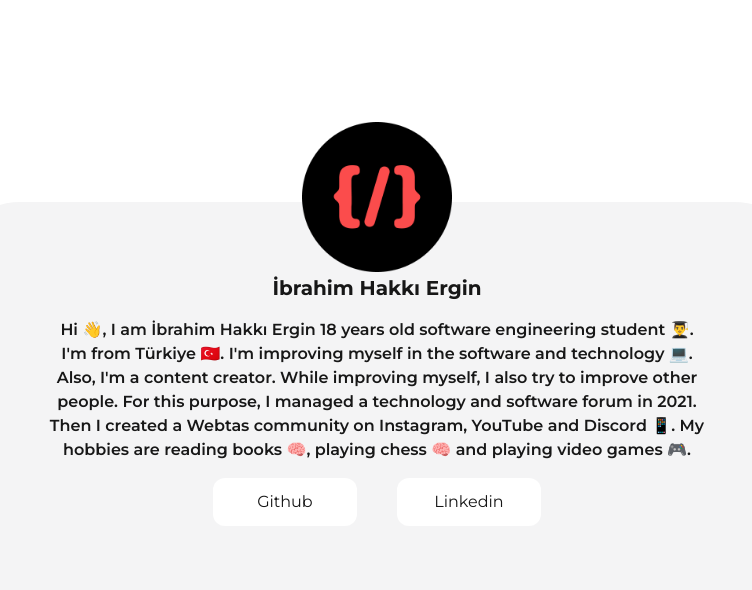
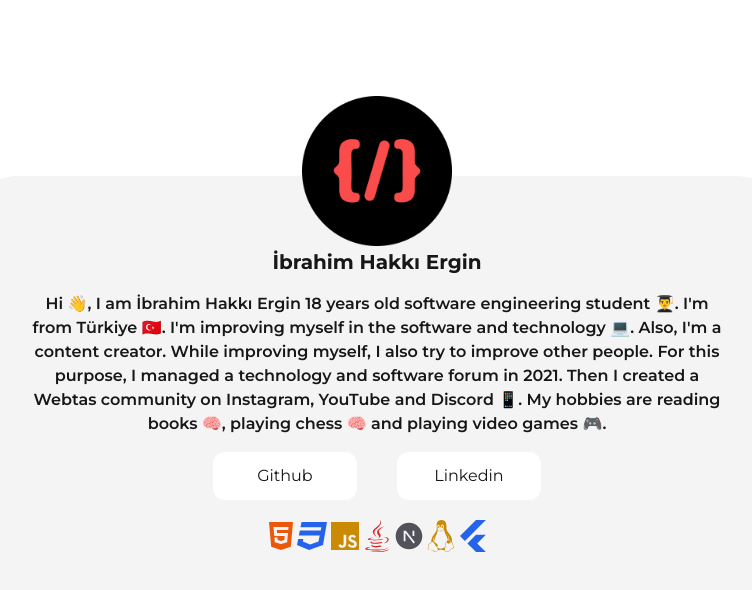
Before and after one commit to 06ergin06/hakkiergin, a Next.js app: page / in a window 1280 px wide. Shown: the top 590 px of the page, without its empty margins (263-1015 px from the left). Built offline with nearby package versions, Linux system fonts and the light colour scheme.

Commit message:
add react-icons. add icons

```diff
--- a/package.json
+++ b/package.json
@@ -9,9 +9,10 @@
     "lint": "next lint"
   },
   "dependencies": {
+    "next": "15.1.6",
     "react": "^19.0.0",
     "react-dom": "^19.0.0",
-    "next": "15.1.6"
+    "react-icons": "^5.4.0"
   },
   "devDependencies": {
     "postcss": "^8",
--- a/src/app/page.js
+++ b/src/app/page.js
@@ -1,11 +1,11 @@
 import Image from "next/image";
 import logo from "../../public/webtas.png";
-import icon from "../../public/html5.svg";
 import LinkComp from "@/components/LinkComp";
+import Icons from "@/components/Icons";
 export default function Home() {
   return (
     <main className="center min-h-screen ">
-      <div className="w-8/12 center flex-col bg-zinc-100 dark:bg-[#161B22] relative py-[4.5rem] px-24 rounded-[70px] ">
+      <div className="w-8/12 center flex-col bg-zinc-100 dark:bg-[#161B22] relative py-[4.5rem] px-20 rounded-[70px] ">
         <div className="center flex-col">
           <Image
             src={logo}
@@ -36,8 +36,8 @@ export default function Home() {
             href="https://www.linkedin.com/in/hakkiergin"
           ></LinkComp>
         </div>
-        <div>
-
+        <div className="mt-5">
+          <Icons />
         </div>
       </div>
     </main>
--- /dev/null
+++ b/src/components/Icons.js
@@ -0,0 +1,15 @@
+import { FaHtml5, FaCss3, FaJs, FaJava, FaLinux, FaFlutter } from "react-icons/fa6";
+import { RiNextjsFill } from "react-icons/ri";
+export default function Icons() {
+  return (
+    <div className="flex">
+      <FaHtml5 className="w-8 h-8 text-orange-600" />
+      <FaCss3 className="w-8 h-8 text-blue-600" />
+      <FaJs className="w-8 h-8 text-yellow-600" />
+      <FaJava className="w-8 h-8 text-red-600" />
+      <RiNextjsFill className="w-8 h-8 text-zinc-600" />
+      <FaLinux className="w-8 h-8 text-yellow-600" />
+      <FaFlutter className="w-8 h-8 text-blue-600" />
+    </div>
+  );
+}
```
Also changed, not shown: 1 other file (tests, documents, lock files or other folders).
